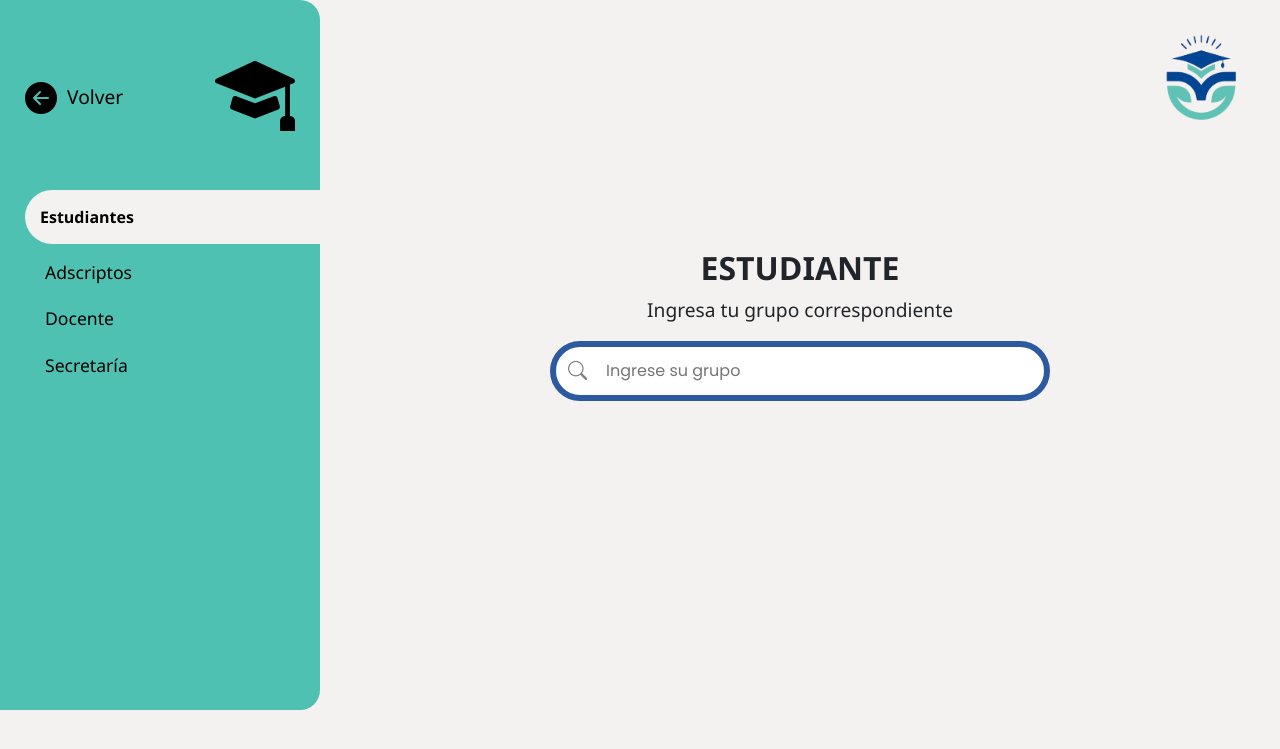
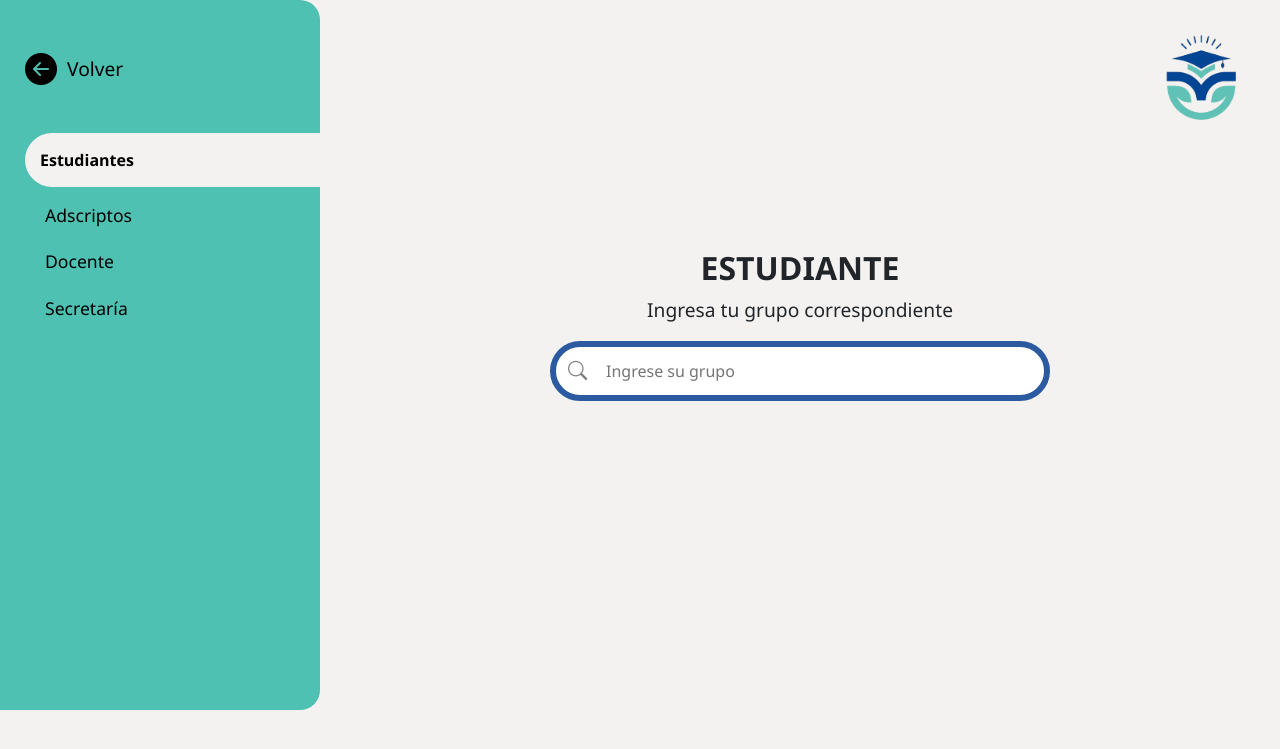
Before and after one commit to monzerratjh/C-C2025, a PHP site: page /estudiantes.html in a window 1280 px wide. Shown: the top 749 px of the page. Run offline with PHP 8.4, Linux system fonts and the light colour scheme.

Commit message:
4/08
Modificación banner iconos

```diff
--- a/adscriptos_log.html
+++ b/adscriptos_log.html
@@ -48,7 +48,6 @@
             <a href="index.html"><i class="bi bi-arrow-left-circle-fill icono-volver"></i></a>
             <a href="index.html">Volver</a>
           </div>
-          <i class="bi bi-mortarboard-fill icono-usuario"></i>
         </div>
 
         <a href="estudiantes.html" class="nav-opciones">Estudiantes</a>
--- a/docente_log.html
+++ b/docente_log.html
@@ -48,7 +48,6 @@
             <a href="index.html"><i class="bi bi-arrow-left-circle-fill icono-volver"></i></a>
             <a href="index.html">Volver</a>
           </div>
-          <i class="bi bi-mortarboard-fill icono-usuario"></i>
         </div>
 
         <a href="estudiantes.html" class="nav-opciones">Estudiantes</a>
--- a/estudiantes.html
+++ b/estudiantes.html
@@ -50,7 +50,6 @@
             <a href="index.html"><i class="bi bi-arrow-left-circle-fill icono-volver"></i></a>
             <a href="index.html">Volver</a>
           </div>
-          <i class="bi bi-mortarboard-fill icono-usuario"></i>
         </div>
 
         <a href="estudiantes.html" class="fw-semibold seleccionado">Estudiantes</a>
--- a/secretaria_log.html
+++ b/secretaria_log.html
@@ -48,7 +48,6 @@
             <a href="index.html"><i class="bi bi-arrow-left-circle-fill icono-volver"></i></a>
             <a href="index.html">Volver</a>
           </div>
-          <i class="bi bi-mortarboard-fill icono-usuario"></i>
         </div>
 
         <a href="estudiantes.html" class="nav-opciones">Estudiantes</a>
--- a/style.css
+++ b/style.css
@@ -261,7 +261,6 @@ a{
       padding: 12px 20px 12px 50px;
       width: 100%;
       font-size: 1rem;
-      font-family: 'Poppins', sans-serif;
     }
 
     .icono-busqueda {
```
